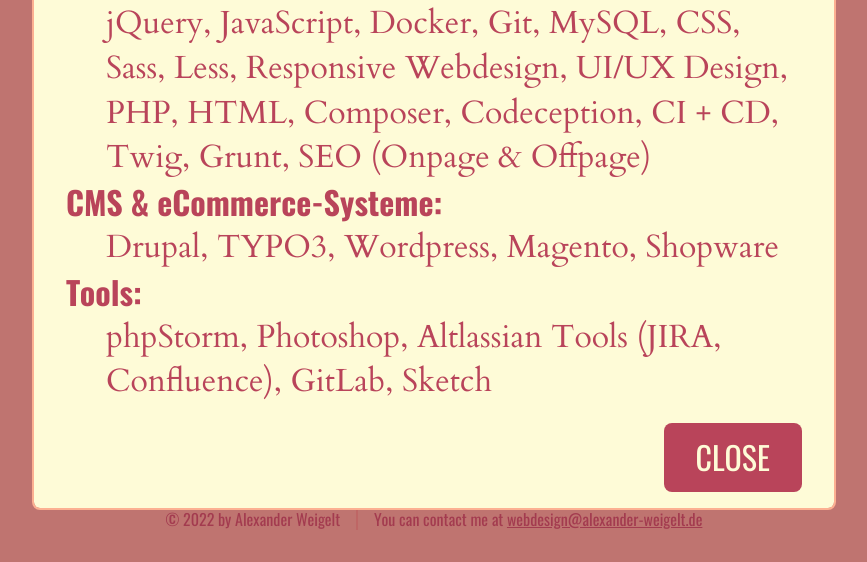
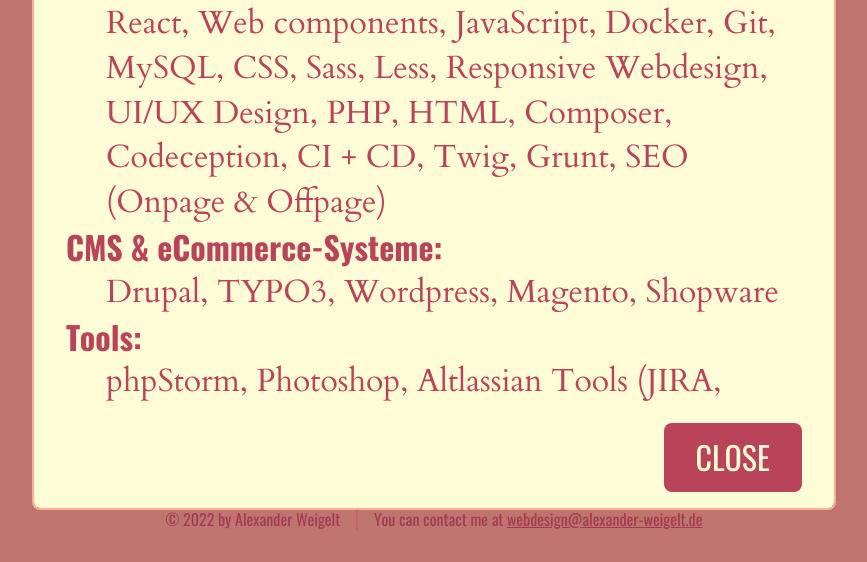
Before and after one commit to alexanderweigelt/MyProfile, a plain HTML site: page index.html in a window 1280 px wide. Both pictures are taken after a click on the button "GET MY SKILLS". Shown: the part 1169-1731 px from the top of the page, without its empty margins (206-1073 px from the left). Drawn offline with Linux system fonts and the light colour scheme.

Commit message:
Update README and extend the skill list.

```diff
--- a/index.html
+++ b/index.html
@@ -86,8 +86,8 @@
           <div class="modal__content">
             <dl>
               <dt>Skills</dt>
-              <dd>jQuery, JavaScript, Docker, Git, MySQL, CSS, Sass, Less, Responsive Webdesign, UI/UX Design, PHP, HTML,
-                Composer, Codeception, CI + CD, Twig, Grunt, SEO (Onpage & Offpage)</dd>
+              <dd>React, Web components, JavaScript, Docker, Git, MySQL, CSS, Sass, Less, Responsive Webdesign,
+                UI/UX Design, PHP, HTML, Composer, Codeception, CI + CD, Twig, Grunt, SEO (Onpage & Offpage)</dd>
               <dt>CMS & eCommerce-Systeme</dt>
               <dd>Drupal, TYPO3, Wordpress, Magento, Shopware</dd>
               <dt>Tools</dt>
```
Also changed, not shown: 1 other file.
